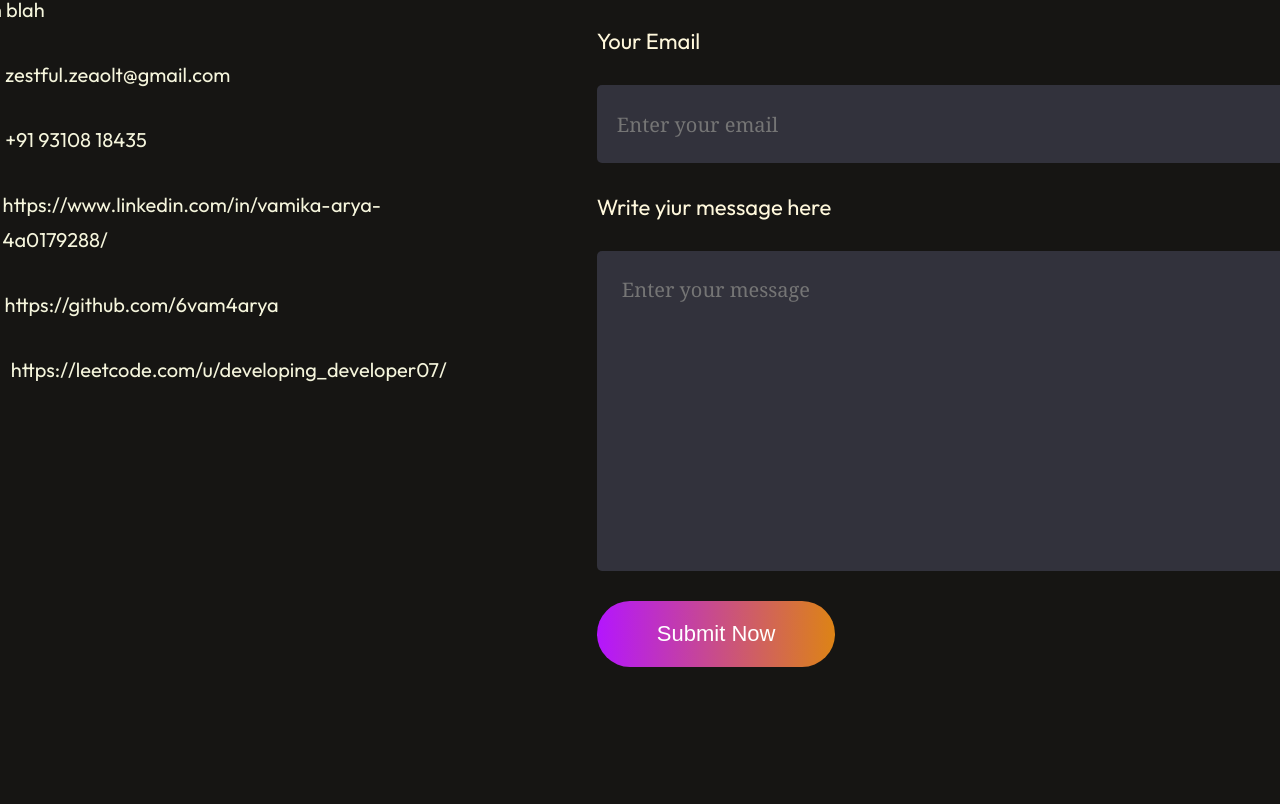
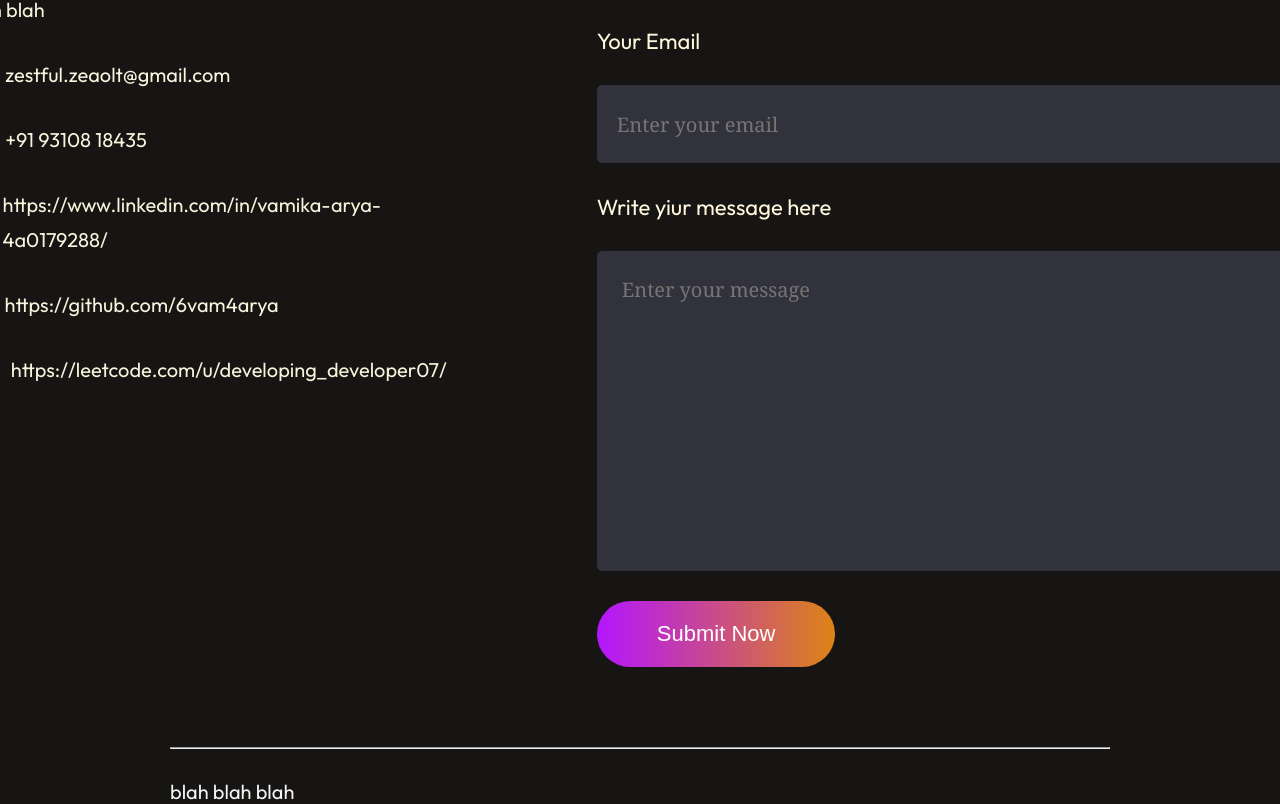
Before and after one commit to 6vam4arya/My-Website-Portfolio, a React (Vite) app: page / in a window 1280 px wide. Shown: the part 3937-4741 px from the top of the page. Before the commit the page ends 4604 px from the top, so only its background shows below. Built offline with nearby package versions, Linux system fonts and the light colour scheme.

Commit message:
Footer Section

```diff
--- a/Components/Contact Area/contact.jsx
+++ b/Components/Contact Area/contact.jsx
@@ -9,7 +9,7 @@ const contact = () => {
     <div className='contact'>
 
         <div className="contact-title">
-            <h1>Get In Touch</h1>
+            <h1>Connection Hub</h1>
         </div>
 
         <div className="contact-section">
--- /dev/null
+++ b/Components/Footer/footer.css
@@ -0,0 +1,40 @@
+.footer{
+    margin: 50px 170px;
+    display: flex;
+    flex-direction: column;
+    gap:30px;
+}
+
+.footer-top{
+    display: flex;
+    justify-content: space-between;
+}
+
+.footer-top-left{
+    font-size: 20px;
+    max-width: 400px;
+}
+
+.footer-top-right{
+    display: flex;
+    align-items: center;
+    gap: 35px;
+}
+
+.footer-email-input{
+    display: flex;
+    gap:30px;
+    padding : 20px 30px;
+    border-radius: 50px;
+    background: #323232;
+    padding-right: 80px;
+}
+
+.footer-email-input input{
+    outline:none;
+    border:none;
+    background: transparent;
+    color: #a0a0a0;
+    font-family:'Georgia', 'serif';
+    font-size: 18px;
+}
--- /dev/null
+++ b/Components/Footer/footer.jsx
@@ -0,0 +1,20 @@
+import React from 'react'
+import './footer.css'
+
+const footer = () => {
+  return (
+    <div className='footer'>
+        <hr/>
+        <div className="footer-top">
+            <div className="footer-top-left">
+                <p>blah blah blah</p>
+            </div>
+            <div className="footer-rop-right">
+            </div>
+        </div>
+
+    </div>
+  )
+}
+
+export default footer
--- a/src/App.jsx
+++ b/src/App.jsx
@@ -4,6 +4,7 @@ import Profile from '../Components/Profile/Profile'
 import About from '../Components/About/About'
 import Project from '../Components/Projects/Project'
 import Contact from '../Components/Contact Area/contact'
+import Footer_sec from '../Components/Footer/footer'
 
 //we have to import jsx file from components folder
 
@@ -15,6 +16,7 @@ const App = () => {
       <About/>
       <Project/>
       <Contact/>
+      <Footer_sec/>
     </>
   )
 }
```
